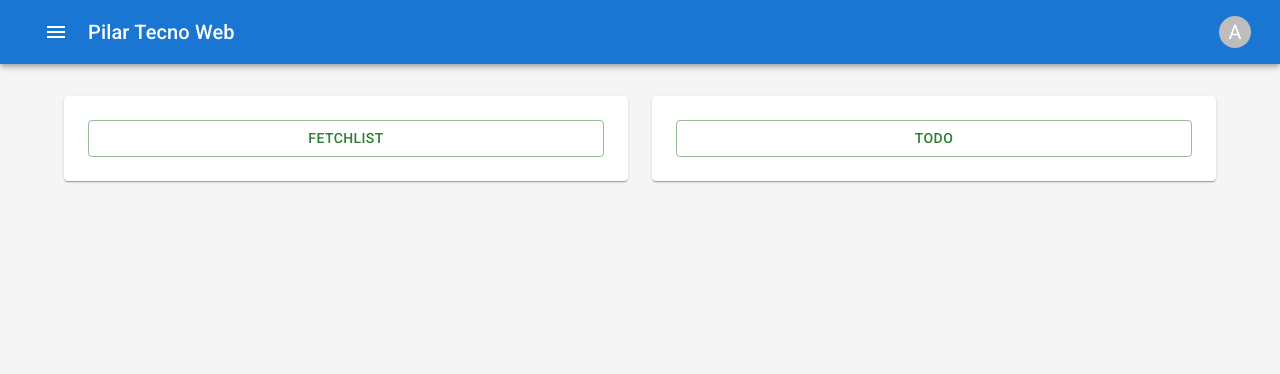
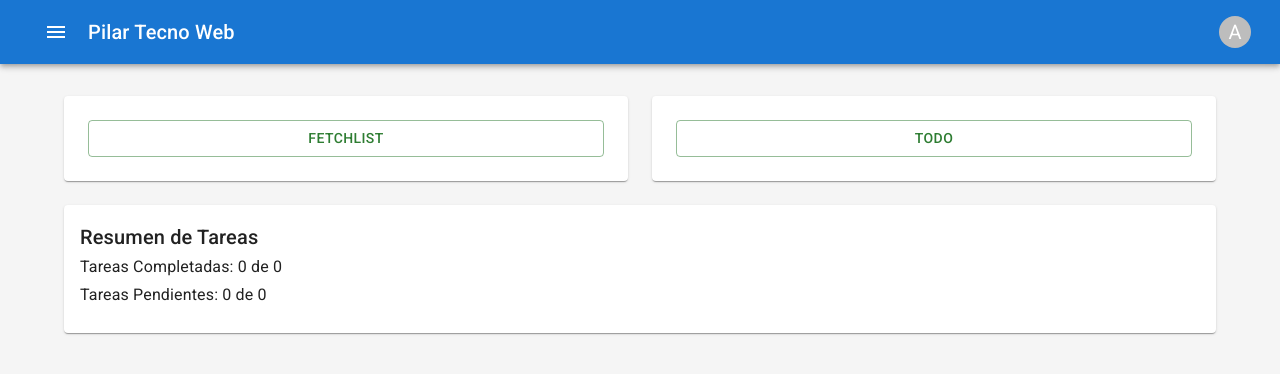
Before and after one commit to AABracco/Tp-React-Pilartecno4, a React (Create React App) app: page / in a window 1280 px wide. Shown: the top 374 px of the page. Built offline with nearby package versions, Linux system fonts and the light colour scheme.

Commit message:
Se finalizo el Tp2

```diff
--- a/src/pages/dashboard/Dashboard.jsx
+++ b/src/pages/dashboard/Dashboard.jsx
@@ -1,35 +1,50 @@
-import React, {useEffect} from "react";
-import {
-    Grid,
-    Paper,
-    Box,
-    Button
-} from '@mui/material';
-import {Link} from "react-router-dom";
-
+import React from "react";
+import { useSelector } from "react-redux";
+import { appSelector } from "../../redux/appRedux";
+import { Link } from "react-router-dom";
+import { Grid, Paper, Box, Button, Card, CardContent, Typography } from '@mui/material';
 
 const Dashboard = () => {
+const todo = useSelector(appSelector.todo);
+
+const completedTasks = todo.filter(task => task.completed);
+const pendingTasks = todo.filter(task => !task.completed);
+
 return (
     <Grid container spacing={3}>
     <Grid item xs={6}>
-                <Paper sx={{p: 3}}>
+        <Paper sx={{ p: 3 }}>
         <Box>
             <Link to='/fetch'>
-                            <Button variant="outlined" color="success" fullWidth='true'>Fetchlist</Button>
+            <Button variant="outlined" color="success" fullWidth={true}>Fetchlist</Button>
             </Link>
         </Box>
         </Paper>
     </Grid>
     <Grid item xs={6}>
-                <Paper sx={{p: 3}}>
+        <Paper sx={{ p: 3 }}>
         <Box>
             <Link to='/todo'>
-                            <Button variant="outlined" color="success" fullWidth='true'>Todo</Button>
+            <Button variant="outlined" color="success" fullWidth={true}>Todo</Button>
             </Link>
         </Box>
         </Paper>
     </Grid>
+    <Grid item xs={12}>
+        <Card>
+        <CardContent>
+            <Typography variant="h6">Resumen de Tareas</Typography>
+            <Typography variant="subtitle1">
+            Tareas Completadas: {completedTasks.length} de {todo.length}
+            </Typography>
+            <Typography variant="subtitle1">
+            Tareas Pendientes: {pendingTasks.length} de {todo.length}
+            </Typography>
+        </CardContent>
+        </Card>
+    </Grid>
     </Grid>
 );
 };
+
 export default Dashboard;
--- a/src/pages/todo/Todo.jsx
+++ b/src/pages/todo/Todo.jsx
@@ -1,4 +1,4 @@
-import React, {useEffect, useState} from "react";
+import React, {useState} from "react";
 import { v4 as uuid } from 'uuid';
 import { useSelector, useDispatch } from "react-redux";
 import { appSelector, appActions } from "../../redux/appRedux";
@@ -68,7 +68,7 @@ const Todo = () => {
                                 <Stack key={t.id} sx={{justifyContent:'space-between'}}
                                 direction='row'>
                                 <Grid item md={1}>
-                                    <Checkbox onChange={ e => handleChecked(e,t.id)} />
+                                    <Checkbox checked={t.completed} onChange={ e => handleChecked(e,t.id)} />
                                 </Grid>
                                 <Grid item md={9} sx={{pt: 1}}>
                                     <Typography sx={{fontSize:18,
```
Lines whose indentation alone changed are shown as unchanged.
